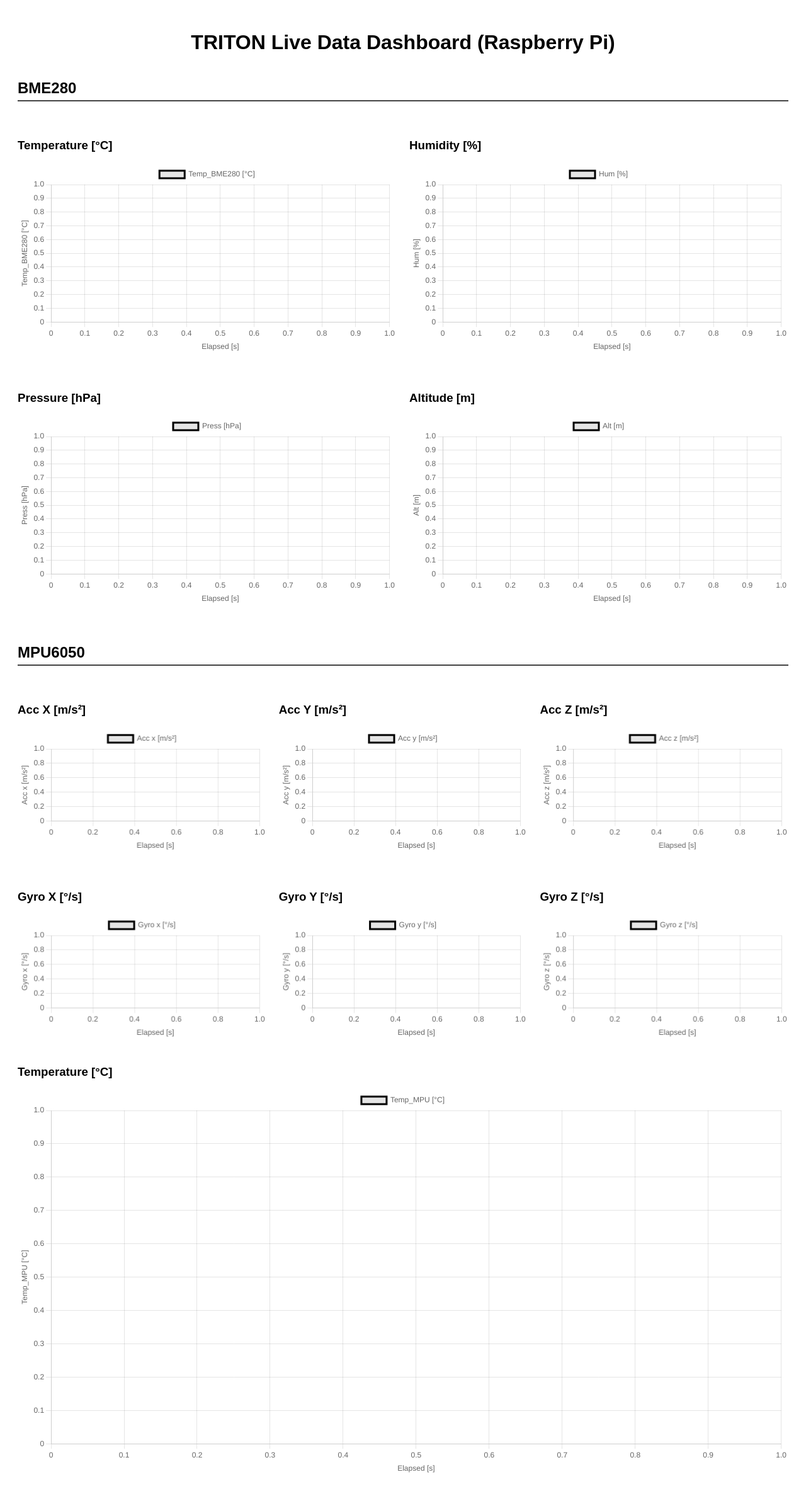
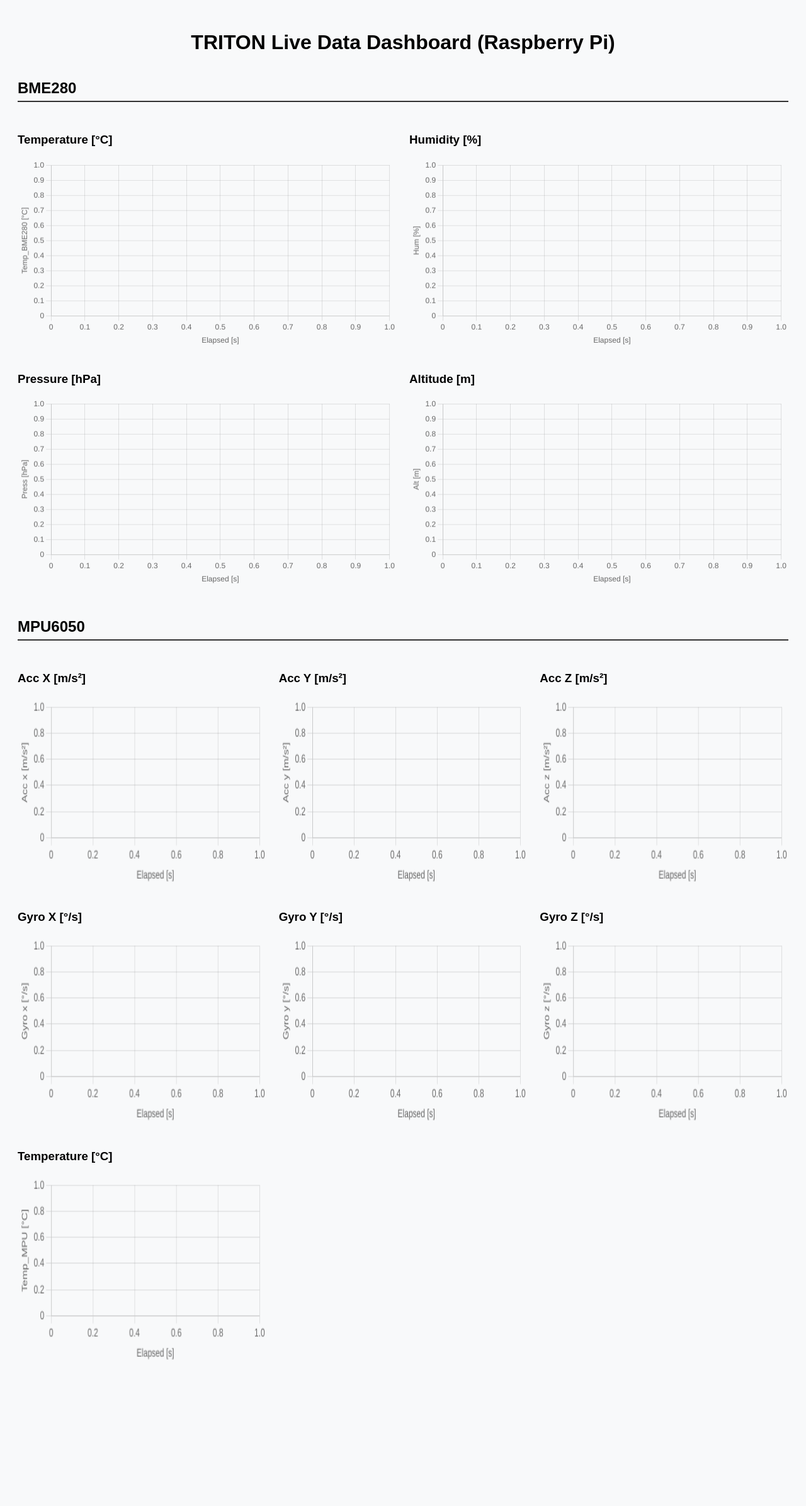
Before and after one commit to sebastianjulian/TRITON, a Flask app: page / in a window 1280 px wide. Shown: the whole page at 63% size. After the commit the page ends 2159 px from the top, so only its background shows below. Run offline with Flask 3, Linux system fonts and the light colour scheme; data that the repository does not hold is empty.

Commit message:
graph sizes in the dashboard

```diff
--- a/src/templates/dashboard.html
+++ b/src/templates/dashboard.html
@@ -8,6 +8,7 @@
         body {
             font-family: Arial, sans-serif;
             padding: 20px;
+            background-color: #f8f9fa;
         }
 
         h1 {
@@ -20,8 +21,9 @@
         }
 
         .section h2 {
-            border-bottom: 2px solid #444;
-            padding-bottom: 5px;
+            border-bottom: 2px solid #333;
+            padding-bottom: 6px;
+            margin-bottom: 20px;
         }
 
         .grid-2 {
@@ -37,18 +39,19 @@
         }
 
         .chart-container {
-            margin: 20px 0;
+            margin: 10px 0;
         }
 
         canvas {
-            width: 100%;
-            height: 300px;
+            width: 100% !important;
+            height: 300px !important;
         }
     </style>
 </head>
 <body>
     <h1>TRITON Live Data Dashboard (Raspberry Pi)</h1>
 
+    <!-- BME280 Section -->
     <div class="section" id="bme280">
         <h2>BME280</h2>
         <div class="grid-2">
@@ -61,6 +64,7 @@
         </div>
     </div>
 
+    <!-- MPU6050 Section -->
     <div class="section" id="mpu6050">
         <h2>MPU6050</h2>
         <div class="grid-3">
@@ -73,11 +77,12 @@
             <div class="chart-container"><h3>Gyro Y [°/s]</h3><canvas id="Gyro_y"></canvas></div>
             <div class="chart-container"><h3>Gyro Z [°/s]</h3><canvas id="Gyro_z"></canvas></div>
         </div>
-        <div class="chart-container">
-            <h3>Temperature [°C]</h3><canvas id="Temp_MPU"></canvas>
+        <div class="grid-3">
+            <div class="chart-container"><h3>Temperature [°C]</h3><canvas id="Temp_MPU"></canvas></div>
         </div>
     </div>
 
+    <!-- JavaScript: Chart creation and updates -->
     <script>
         const chartRefs = {};
         const fields = {
@@ -111,6 +116,7 @@
                 },
                 options: {
                     animation: false,
+                    responsive: true,
                     scales: {
                         x: {
                             type: "linear",
@@ -118,6 +124,11 @@
                         },
                         y: {
                             title: { display: true, text: label }
+                        }
+                    },
+                    plugins: {
+                        legend: {
+                            display: false
                         }
                     }
                 }
```
